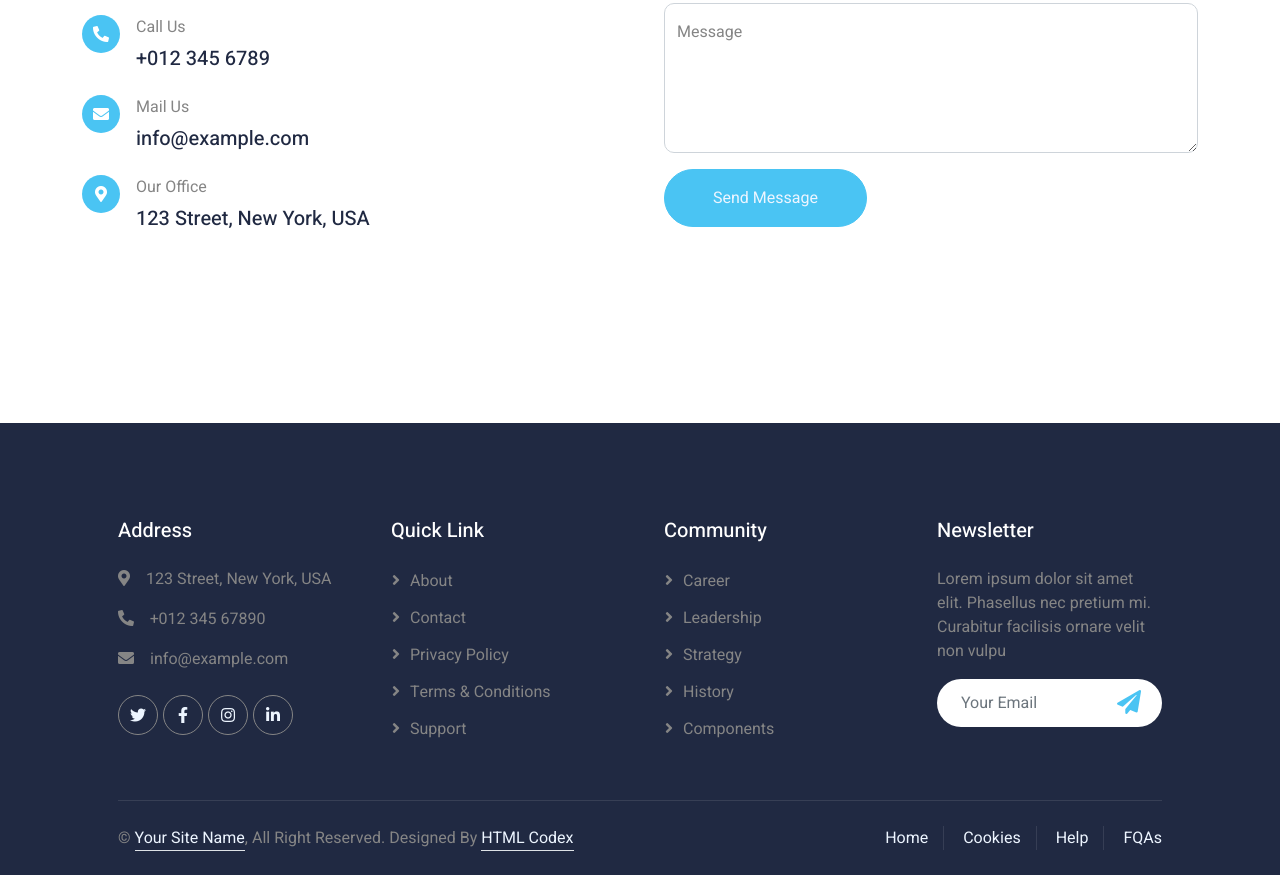
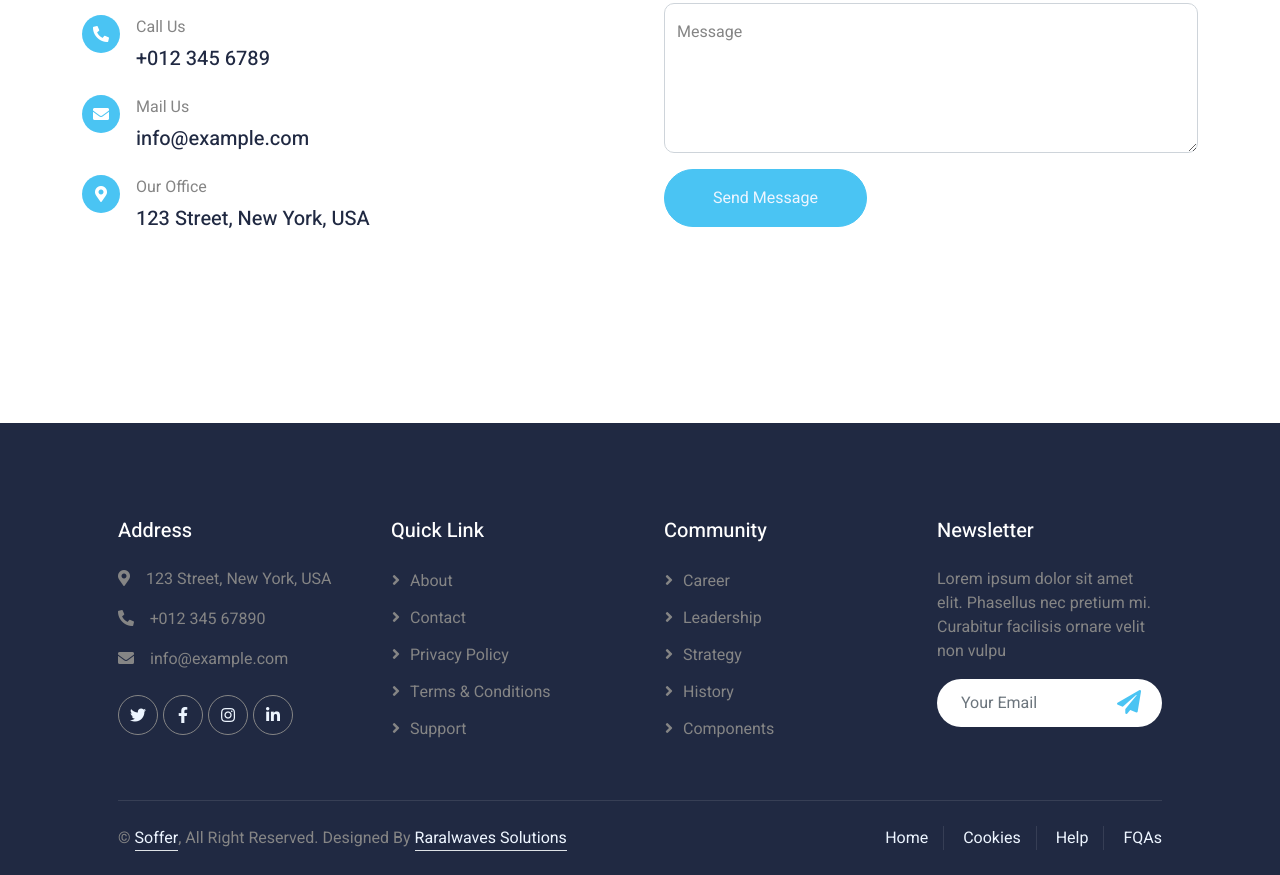
Before and after one commit to vanonshati/software-landing-page, a plain HTML site: page index.html in a window 1280 px wide. Shown: the part 7672-8547 px from the top of the page. Drawn offline with nearby package versions, Linux system fonts and the light colour scheme.

Commit message:
Update index.html

```diff
--- a/index.html
+++ b/index.html
@@ -3,7 +3,7 @@
 
 <head>
     <meta charset="utf-8">
-    <title>soFFer - Software Landing Page Template</title>
+    <title>soFFer</title>
     <meta content="width=device-width, initial-scale=1.0" name="viewport">
     <meta content="" name="keywords">
     <meta content="" name="description">
@@ -566,10 +566,10 @@
                 <div class="copyright">
                     <div class="row">
                         <div class="col-md-6 text-center text-md-start mb-3 mb-md-0">
-                            &copy; <a class="border-bottom" href="#">Your Site Name</a>, All Right Reserved.
+                            &copy; <a class="border-bottom" href="#">Soffer</a>, All Right Reserved.
 
-							<!--/*** This template is free as long as you keep the footer author’s credit link/attribution link/backlink. If you'd like to use the template without the footer author’s credit link/attribution link/backlink, you can purchase the Credit Removal License from "https://htmlcodex.com/credit-removal". Thank you for your support. ***/-->
-							Designed By <a class="border-bottom" href="https://htmlcodex.com">HTML Codex</a>
+
+							Designed By <a class="border-bottom" href="https://raralwavessolutions.co.ke/">Raralwaves Solutions</a>
                         </div>
                         <div class="col-md-6 text-center text-md-end">
                             <div class="footer-menu">
@@ -599,8 +599,9 @@
     <script src="lib/counterup/counterup.min.js"></script>
     <script src="lib/owlcarousel/owl.carousel.min.js"></script>
 
-    <!-- Template Javascript -->
+    <!--Javascript -->
     <script src="js/main.js"></script>
 </body>
 
+
 </html>
```
